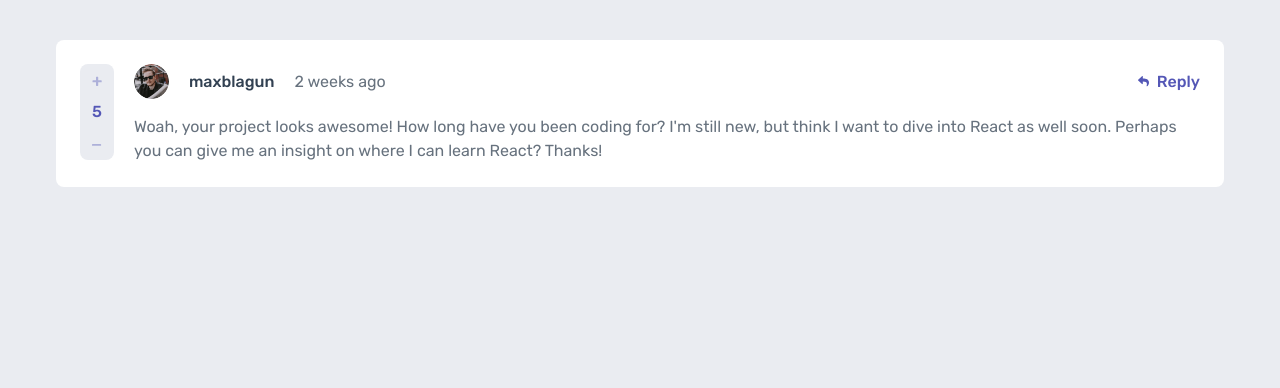
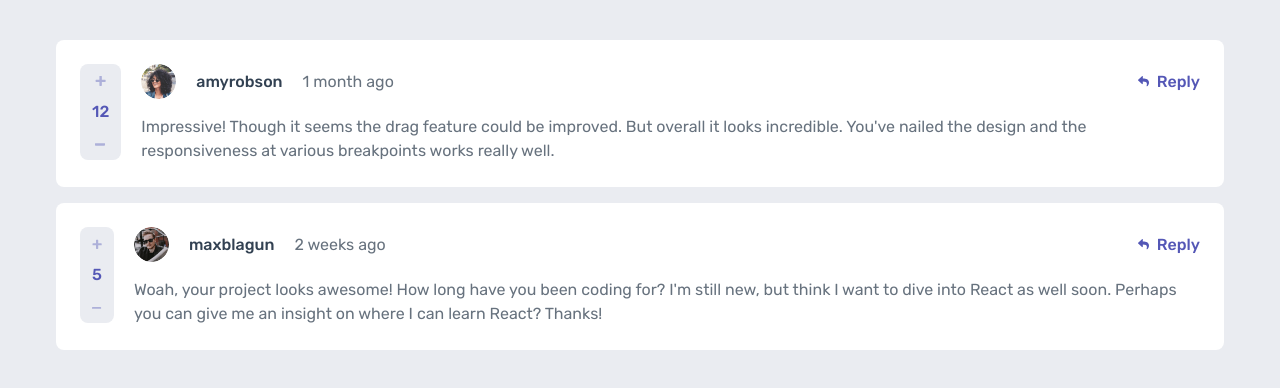
Before and after one commit to ramonhentges/interactive-comments, a Next.js app: page / in a window 1280 px wide. Shown: the top 388 px of the page. Built offline with nearby package versions, Linux system fonts and the light colour scheme.

Commit message:
feat: add store

```diff
--- a/package.json
+++ b/package.json
@@ -11,7 +11,8 @@
   "dependencies": {
     "next": "12.1.0",
     "react": "17.0.2",
-    "react-dom": "17.0.2"
+    "react-dom": "17.0.2",
+    "zustand": "^3.7.0"
   },
   "devDependencies": {
     "@types/node": "17.0.19",
--- a/src/components/Comment/index.tsx
+++ b/src/components/Comment/index.tsx
@@ -13,7 +13,7 @@ export const Comment = ({ comment }: CommentProps) => {
           className="ml-auto sm:hidden"
         />
       </div>
-      <div className="flex flex-col items-start gap-4">
+      <div className="flex flex-col items-start gap-4 w-full">
         <div className="flex flex-row gap-5 justify-start items-center w-full">
           <Avatar imgUrl={comment.user.image.png} />
           <Username username={comment.user.username} />
--- a/src/pages/index.tsx
+++ b/src/pages/index.tsx
@@ -1,10 +1,10 @@
 import type { NextPage } from 'next';
 import Head from 'next/head';
 import { Comment } from '../components';
-import { data } from '../data';
+import { useCommentsStore } from '../stores';
 
 const Home: NextPage = () => {
-  const comment = data.comments[1];
+  const { comments } = useCommentsStore();
   return (
     <div className="bg-lightGray w-screen min-h-screen flex flex-col items-center py-8 sm:py-10">
       <Head>
@@ -13,9 +13,11 @@ const Home: NextPage = () => {
         <link rel="icon" href="/favicon.ico" />
       </Head>
 
-      <main className="px-5 sm:px-14">
-        <section>
-          <Comment comment={comment} />
+      <main className="flex flex-col px-5 sm:px-14 w-full">
+        <section className="flex flex-col gap-4">
+          {comments.map(comment => (
+            <Comment key={comment.id} comment={comment} />
+          ))}
         </section>
       </main>
 
--- /dev/null
+++ b/src/stores/comments.ts
@@ -0,0 +1,11 @@
+import createStore from 'zustand';
+import { data } from '../data';
+import { Comment } from '../entities';
+
+export const useCommentsStore = createStore<CommentsStoreProps>(set => ({
+  comments: data.comments,
+}));
+
+type CommentsStoreProps = {
+  comments: Comment[];
+};
--- /dev/null
+++ b/src/stores/index.ts
@@ -0,0 +1 @@
+export * from './comments';
```
Also changed, not shown: 1 other file (tests, documents, lock files or other folders).
